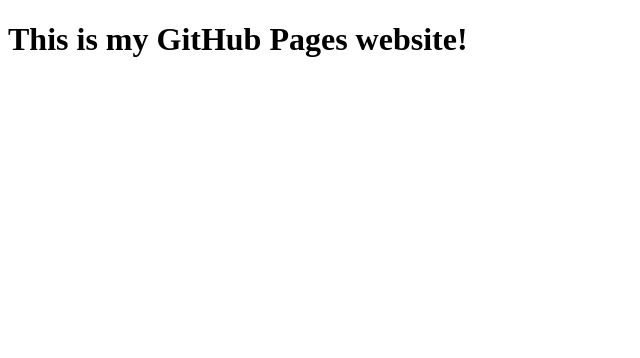
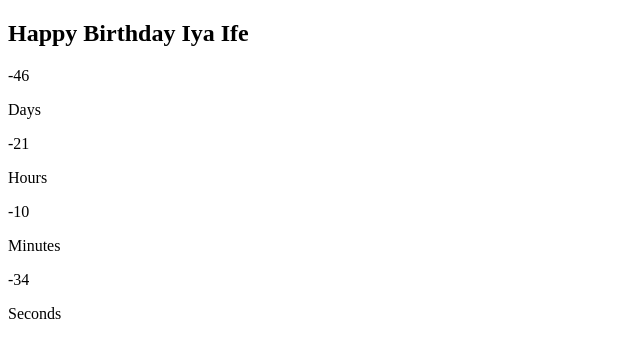
Before and after one commit to heylizzabeth18/heylizzabeth18.github.io, a plain HTML site: page index.html in a window 1280 px wide. Shown: the whole page, without its empty margins (0-640 px from the left). Drawn offline with Linux system fonts and the light colour scheme.

Commit message:
countdown

```diff
--- a/index.html
+++ b/index.html
@@ -4,9 +4,80 @@
         <title>
             My site
         </title>
+            <style>
 
+            </style>
     </head>
     <body>
-        <h1>This is my GitHub Pages website!</h1>
+        <h2> Happy Birthday Iya Ife</h2>
+
+        <div class="countdown-container">
+           <div class="countdown-el days-c">
+                <p class="big-text" id="days">0</p>
+                <span>Days</span>
+
+            </div>
+
+            <div class="countdown-el hours-c">
+                <p class="big-text" id="hours">0</p>
+                <span>Hours</span>
+            </div>
+
+            <div class="countdown-el mins-c">
+                <p class="big-text" id="mins">0</p>
+                <span>Minutes</span>
+            </div>
+
+            <div class="countdown-el seconds-c">
+                <p class="big-text" id="seconds">0</p>
+                <span>Seconds</span>
+            </div>
+
+
+
+
+
+        </div>
+
+
+
+
+    <main>
+        <script>
+            const daysEl = document.getElementById('days');
+    const hoursEl = document.getElementById('hours');
+    const minsEl = document.getElementById('mins');
+    const secondsEl = document.getElementById('seconds');
+
+    const newYears = '20 Mar 2023'
+
+    function countdown() {
+        const newYearsDate = new Date(newYears);
+        const currentDate = new Date();
+
+        const totalseconds = (newYearsDate - currentDate) / 1000;
+
+        const days = Math.floor(totalseconds/ 3600/ 24);
+        const hours = Math.floor(totalseconds/ 3600)% 24;
+        const mins = Math.floor(totalseconds / 60) % 60;
+        const seconds = Math.floor(totalseconds) % 60;
+
+
+        daysEl.innerHTML = days;
+        hoursEl.innerHTML = hours;
+        minsEl.innerHTML = mins;
+        secondsEl.innerHTML = seconds;
+
+
+    }
+
+
+
+    //initial call
+    countdown();
+    //formatTime();
+    setInterval(countdown, 1000);
+        </script>
+
     </body>
 </html>
```
